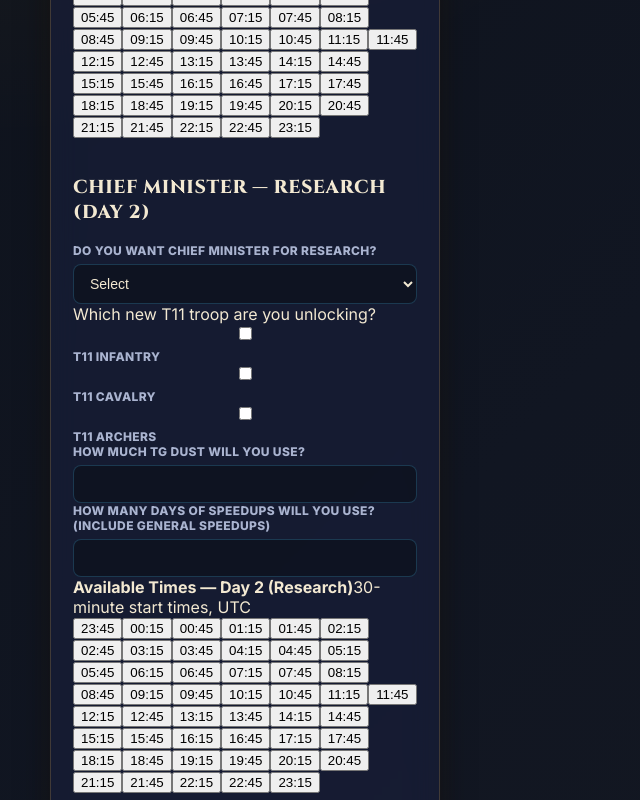
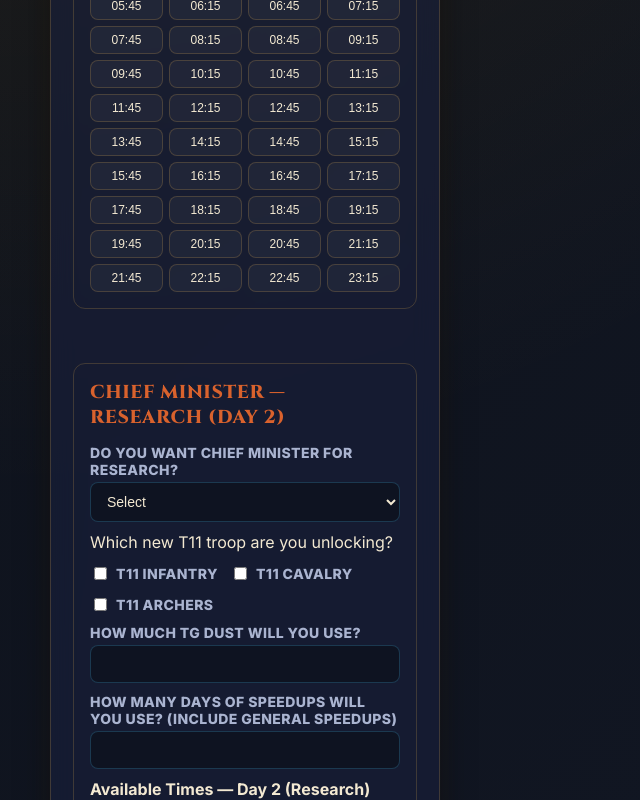
Before and after one commit to zkabeer1997-wq/KvK-Tracker-710, a Next.js app: page /prep-phase-backpack in a window 1280 px wide. Shown: the part 920-1720 px from the top of the page, without its empty margins (0-640 px from the left). Built offline with nearby package versions, Linux system fonts and the light colour scheme.

Commit message:
Update globals.css

```diff
--- a/app/globals.css
+++ b/app/globals.css
@@ -720,3 +720,25 @@ input:focus, select:focus, .public-form-card input:focus, .public-form-card sele
 }
 .k710-page .home-edit-actions button:disabled { opacity: 0.6; cursor: default; }
 .k710-page .home-edit-error { font-size: 12px; color: var(--ember-bright, #ff8a4c); }
+
+/* Prep Phase Backpack form + KvK Prep Ministers admin */
+.form-block { margin: 18px 0; padding: 16px; border: 1px solid var(--border-frost, rgba(255,255,255,0.12)); border-radius: 12px; display: flex; flex-direction: column; gap: 10px; }
+.form-block h3 { margin: 0 0 4px; color: var(--ember, #e0662f); }
+.form-block label { display: flex; flex-direction: column; gap: 4px; font-size: 14px; }
+.checkbox-row { display: flex; flex-wrap: wrap; gap: 12px; align-items: center; }
+.checkbox-row .chk { flex-direction: row; align-items: center; gap: 6px; }
+.prep-slot-group { display: flex; flex-direction: column; gap: 8px; }
+.prep-slot-head { display: flex; flex-direction: column; }
+.prep-slot-sub { font-size: 12px; opacity: 0.75; }
+.prep-slot-grid { display: grid; grid-template-columns: repeat(auto-fill, minmax(72px, 1fr)); gap: 6px; }
+.prep-slot { padding: 6px 4px; border-radius: 8px; border: 1px solid var(--border-frost, rgba(255,255,255,0.15)); background: rgba(255,255,255,0.04); color: inherit; font-size: 12px; cursor: pointer; }
+.prep-slot.on { background: var(--ember, #e0662f); border-color: var(--ember, #e0662f); color: #10131a; font-weight: 600; }
+.submit-btn { margin-top: 12px; padding: 10px 18px; border-radius: 10px; border: none; background: var(--ember, #e0662f); color: #10131a; font-weight: 600; cursor: pointer; }
+.submit-btn:disabled { opacity: 0.6; cursor: default; }
+.prep-results { margin-top: 24px; }
+.prep-results-grid { display: grid; grid-template-columns: repeat(auto-fit, minmax(240px, 1fr)); gap: 16px; margin-top: 12px; }
+.prep-day-card { border: 1px solid var(--border-frost, rgba(255,255,255,0.12)); border-radius: 12px; padding: 12px; }
+.prep-day-card h3 { margin: 0 0 8px; font-size: 15px; color: var(--ember, #e0662f); }
+.prep-day-table { width: 100%; border-collapse: collapse; font-size: 12px; }
+.prep-day-table th, .prep-day-table td { text-align: left; padding: 4px 6px; border-bottom: 1px solid rgba(255,255,255,0.08); }
+.prep-day-table tr.open-spot td { opacity: 0.55; font-style: italic; }
```
